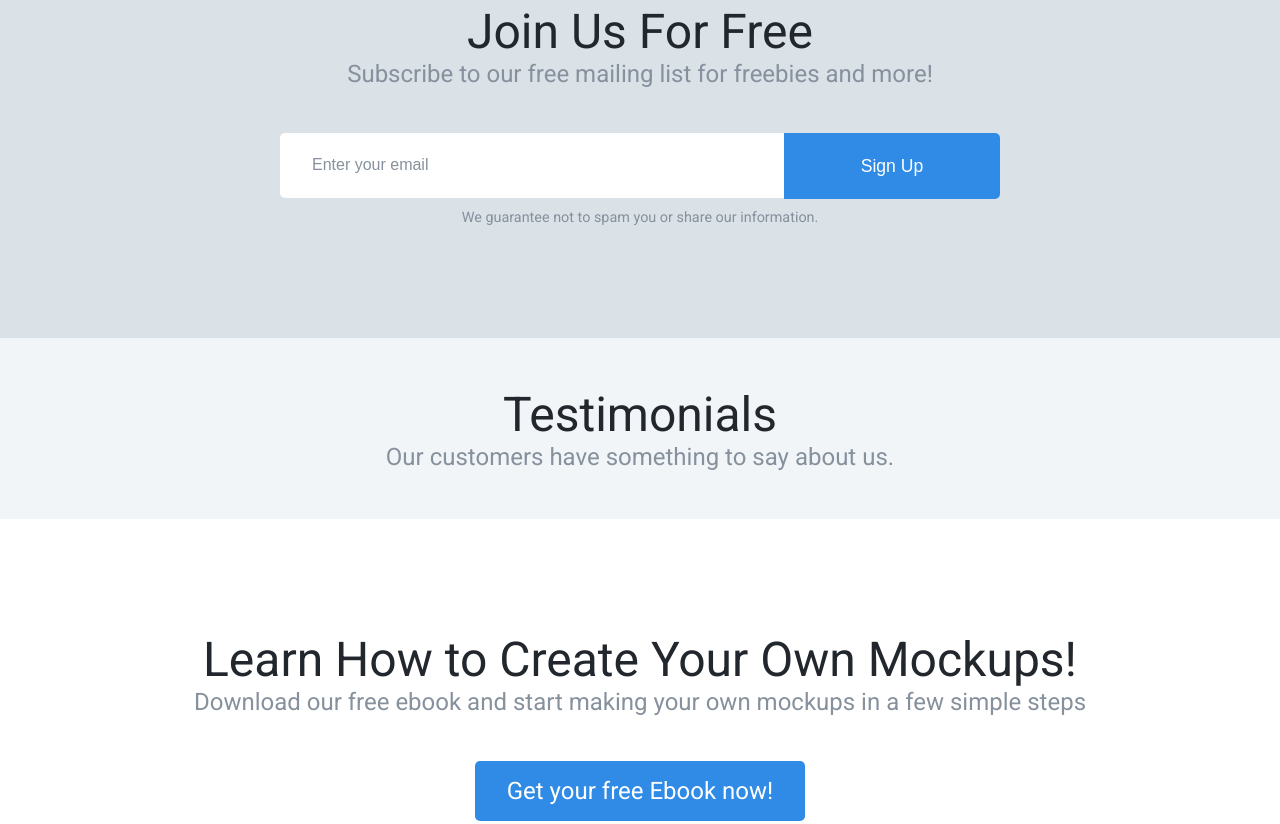
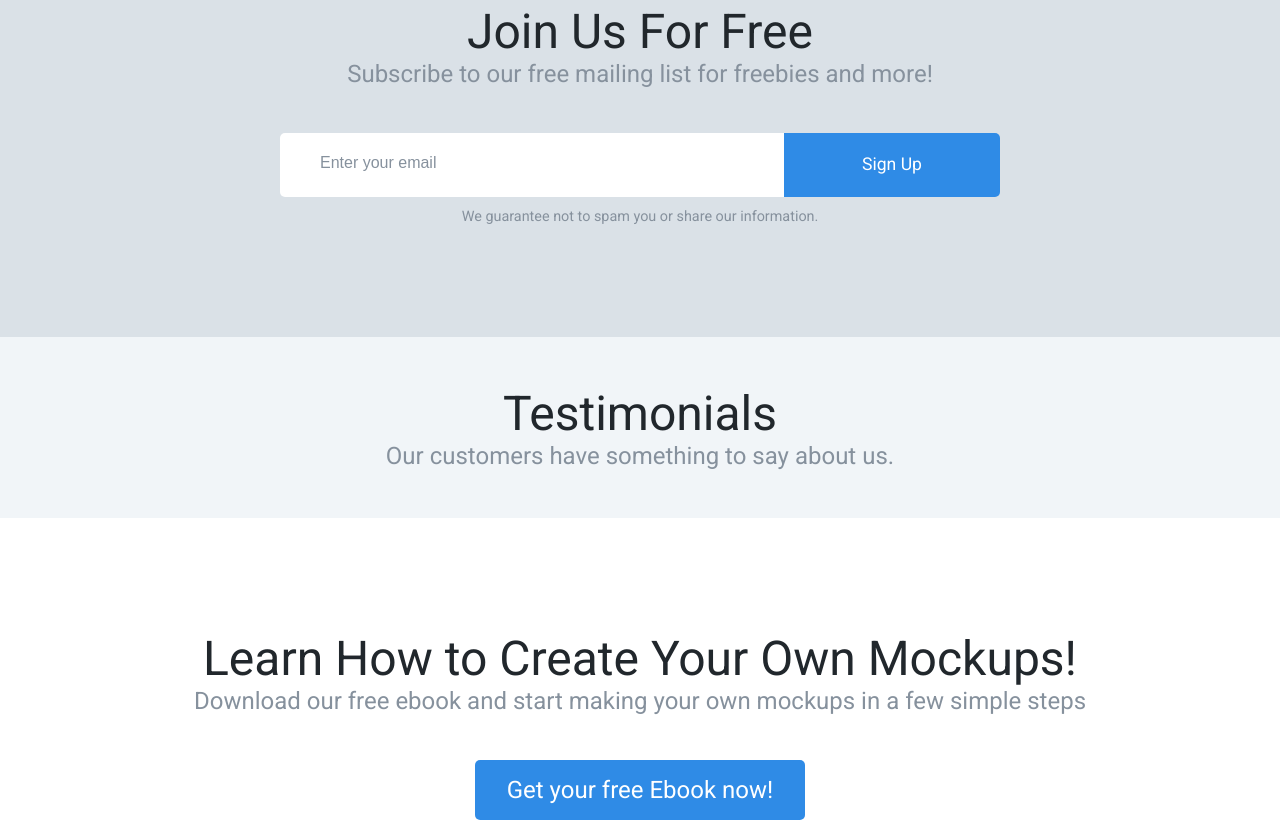
Before and after one commit to sajagshrestha/design-assignment-3, a plain HTML site: page index.html in a window 1280 px wide. Shown: the part 3560-4384 px from the top of the page. Drawn offline with Linux system fonts and the light colour scheme.

Commit message:
signup form changed

```diff
--- a/index.html
+++ b/index.html
@@ -551,15 +551,20 @@
 						more!
 					</p>
 				</div>
-				<form class="signup-form">
-					<input
+				<form class="signup-form clear">
+					<div class="input-section">
+						<input
 						type="text"
 						class="signup-input"
 						placeholder="Enter your email"
 					/>
-					<button type="submit" class="button-blue signup-button">
-						Sign Up
-					</button>
+					</div>
+					<div class="button-section">
+						<p class="signup-button">
+							Sign Up
+						</p>
+					</div>
+
 				</form>
 				<p class="guarantee">
 					We guarantee not to spam you or share our information.
@@ -649,16 +654,7 @@
 							releases directly to your inbox
 						</p>
 					</div>
-					<form class="signup-form">
-						<input
-							type="text"
-							class="signup-input"
-							placeholder="Enter your email"
-						/>
-						<button type="submit" class="button-blue signup-button">
-							Sign Up
-						</button>
-					</form>
+
 					</div>
 				</div>
 			</div>
--- a/styles/shared.css
+++ b/styles/shared.css
@@ -83,9 +83,27 @@ section {
 	width: clamp(300px, 100%, 45rem);
 	margin: 0 auto;
 }
+.input-section {
+	width: 70%;
+	border-radius: 5px 0 0 5px;
+	float: left;
+	height: 4rem;
+	padding-left: 2.5rem;
+	background-color: var(--light-900);
+}
+.button-section {
+	cursor: pointer;
+	height: 4rem;
+	background-color: var(--blue-800);
+	width: 30%;
+	float: right;
+	border-radius: 0 5px 5px 0;
+}
+.button-section:hover {
+	background-color: var(--blue-900);
+}
 .signup-input {
-	width: 70%;
-	padding: 1.45rem 2rem;
+	width: 100%;
 	border: none;
 	outline: none;
 	border-radius: 5px 0 0 5px;
@@ -97,10 +115,13 @@ section {
 	font-size: 1rem;
 }
 .signup-button {
+	text-align: center;
 	font-size: 1.1rem;
-	float: right;
 	border: none;
-	width: 30%;
-	padding: 1.4rem 1rem;
-	border-radius: 0 5px 5px 0;
+	background-color: transparent;
+	color: var(--light-900);
 }
+.signup-button,
+.signup-input {
+	padding: 1.3rem 0;
+}
```
